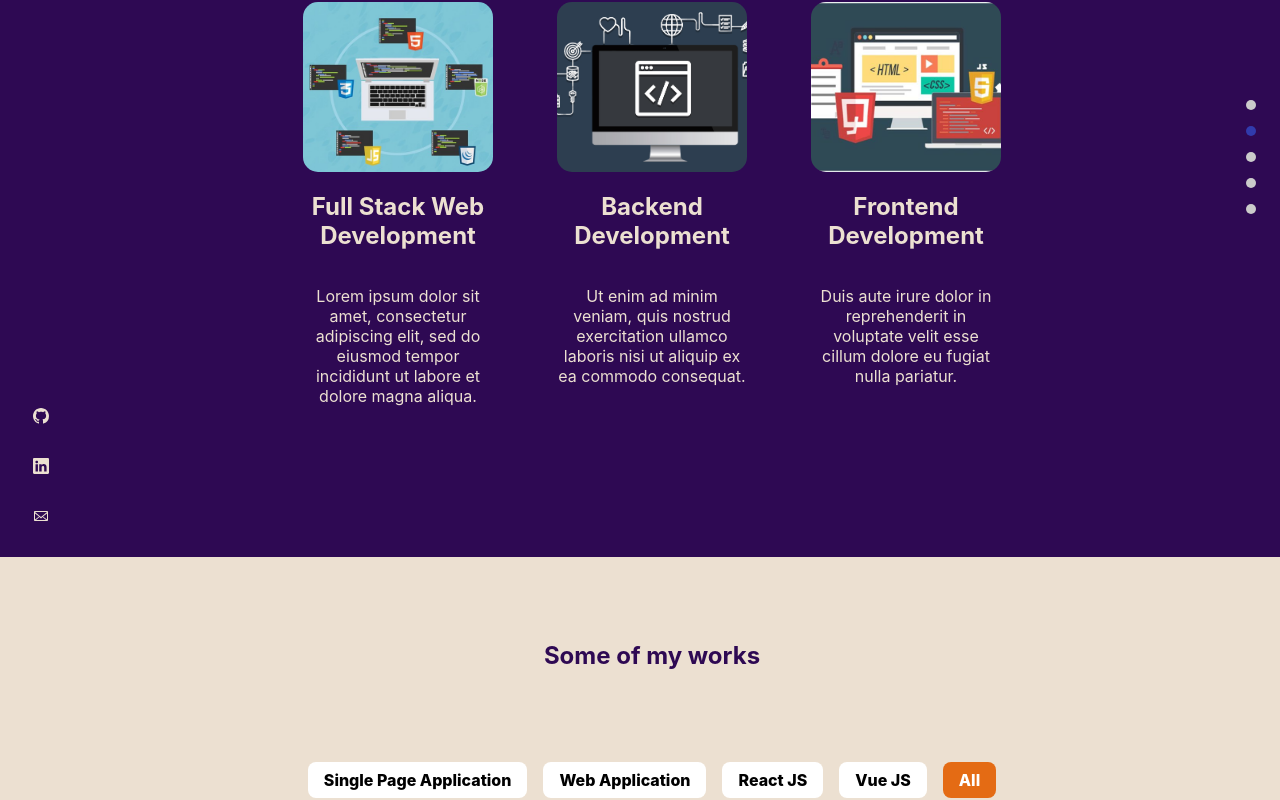
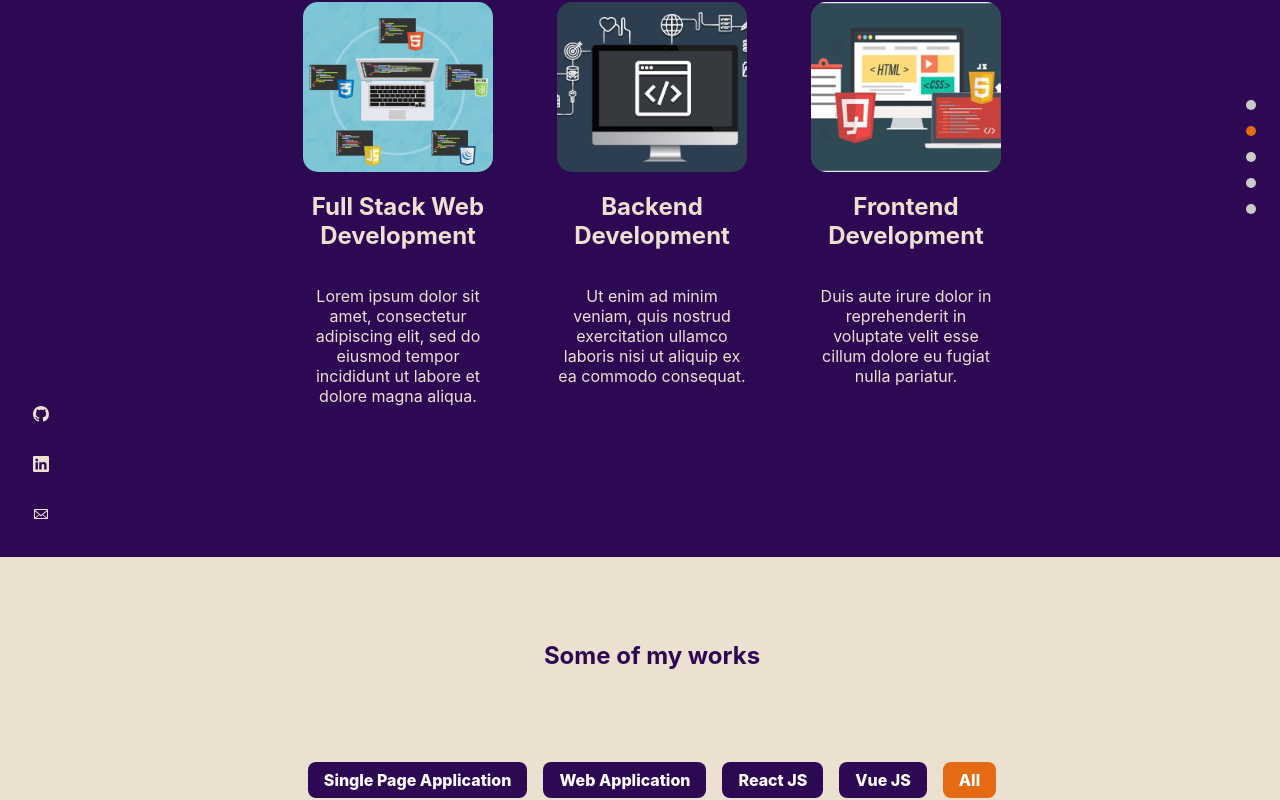
Before and after one commit to JoaoTeixeira13/portfolio, a React (Create React App) app: page / in a window 1280 px wide. Shown: the part 1200-2000 px from the top of the page. Built offline with nearby package versions, Linux system fonts and the light colour scheme.

Commit message:
Contact component initial edit.

```diff
--- a/src/App.css
+++ b/src/App.css
@@ -13,7 +13,6 @@
     color: white;
 }
 
-
 .socialMedia {
     display: flex;
     justify-content: flex-end;
@@ -21,6 +20,14 @@
     flex-direction: column;
 
     padding: 1rem;
+}
+.socialMedia a {
+    color: inherit;
+    text-decoration: none;
+    transition: all 0.3s ease-in-out;
+}
+.socialMedia a:hover {
+    color: #e46b14;
 }
 
 .socialMedia div {
@@ -93,6 +100,10 @@
 
     transition: background-color 0.2s ease-in-out;
 }
+.navigation-dot:hover {
+    background-color: #bc8a66;
+    cursor: pointer;
+}
 
 @media screen and (min-width: 2000px) {
     .navigation-dot {
--- a/src/constants.tsx
+++ b/src/constants.tsx
@@ -165,8 +165,7 @@ export const experiences: Experience[] = [
         id: 2,
         name: "Full Stack Web Developer",
         company: "Spiced Academy",
-        description:
-            "12 weeks intensive full time program. Tool Stack: JavaScript, HTML, CSS, jQuery, Vue.js, Node.js, SQL, React and more",
+        description: "12 weeks intensive full time program.",
     },
 ];
 
--- a/src/contact/contact.css
+++ b/src/contact/contact.css
@@ -1,5 +1,4 @@
 #contact {
-    height: 50vh;
     background-color: #ece0d1;
     color: #2e0953;
 }
--- a/src/contact/contact.tsx
+++ b/src/contact/contact.tsx
@@ -1,9 +1,12 @@
 import "./contact.css";
+import AppWrap from "../wrapper/appWrap";
 
-export default function Contact() {
+const Contact = () => {
     return (
-        <div id="contact">
-            <h1>This is the contact component.</h1>
+        <div>
+            <h2 className="headText">Lets have a chat!</h2>
         </div>
     );
-}
+};
+
+export default AppWrap(Contact, "contact", "");
--- a/src/navbar/navbar.css
+++ b/src/navbar/navbar.css
@@ -24,7 +24,7 @@
 }
 #navbar div h4:hover,
 #navbar div h4:active {
-    color: #f806cc;
+    color: #e46b14;
     cursor: pointer;
 }
 
@@ -72,7 +72,7 @@
 }
 .appNavbarMobile div h4:hover,
 .appNavbarMobile .closingMobile:hover {
-    color: #f806cc;
+    color: #e46b14;
 }
 @media screen and (min-width: 900px) {
     #navbar .appNavbarMobile {
--- a/src/navigationDots.tsx
+++ b/src/navigationDots.tsx
@@ -17,7 +17,7 @@ export default function NavigationDots(props: ActiveProp) {
                     key={each + index}
                     style={
                         props.active === each
-                            ? { backgroundColor: `#313BAC` }
+                            ? { backgroundColor: `#e46b14` }
                             : {}
                     }
                 ></Link>
--- a/src/socialMedia.tsx
+++ b/src/socialMedia.tsx
@@ -5,13 +5,28 @@ export default function SocialMedia() {
     return (
         <div className="socialMedia">
             <div>
-                <BsGithub />
+                <a
+                    href="https://github.com/JoaoTeixeira13"
+                    target="_blank"
+                    rel="noreferrer"
+                >
+                    <BsGithub />
+                </a>
             </div>
             <div>
-                <BsLinkedin />
+                <a
+                    href="https://www.linkedin.com/in/joao-teixeira-dev/"
+                    target="_blank"
+                    rel="noreferrer"
+                >
+                    {" "}
+                    <BsLinkedin />
+                </a>
             </div>
             <div>
-                <GoMail />
+                <a href="mailto:j.teixeira.dev@gmail.com">
+                    <GoMail />
+                </a>
             </div>
         </div>
     );
--- a/src/work/work.css
+++ b/src/work/work.css
@@ -21,8 +21,8 @@
 .workFilter .workFilterItem {
     padding: 0.5rem 1rem;
     border-radius: 0.5rem;
-    background-color: #fff;
-    color: #000;
+    background-color: #2e0953;
+    color: #fff;
     font-weight: 800;
     cursor: pointer;
     transition: all 0.3s ease;
```
